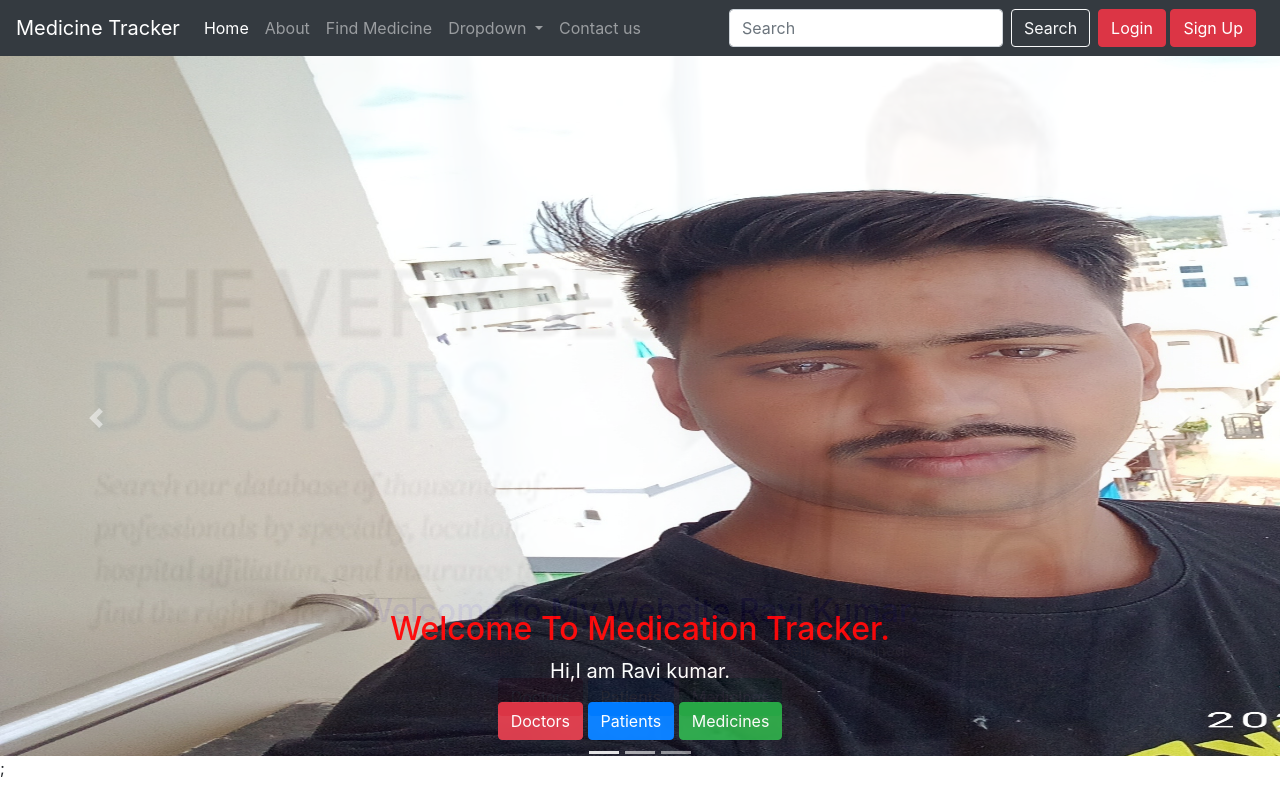
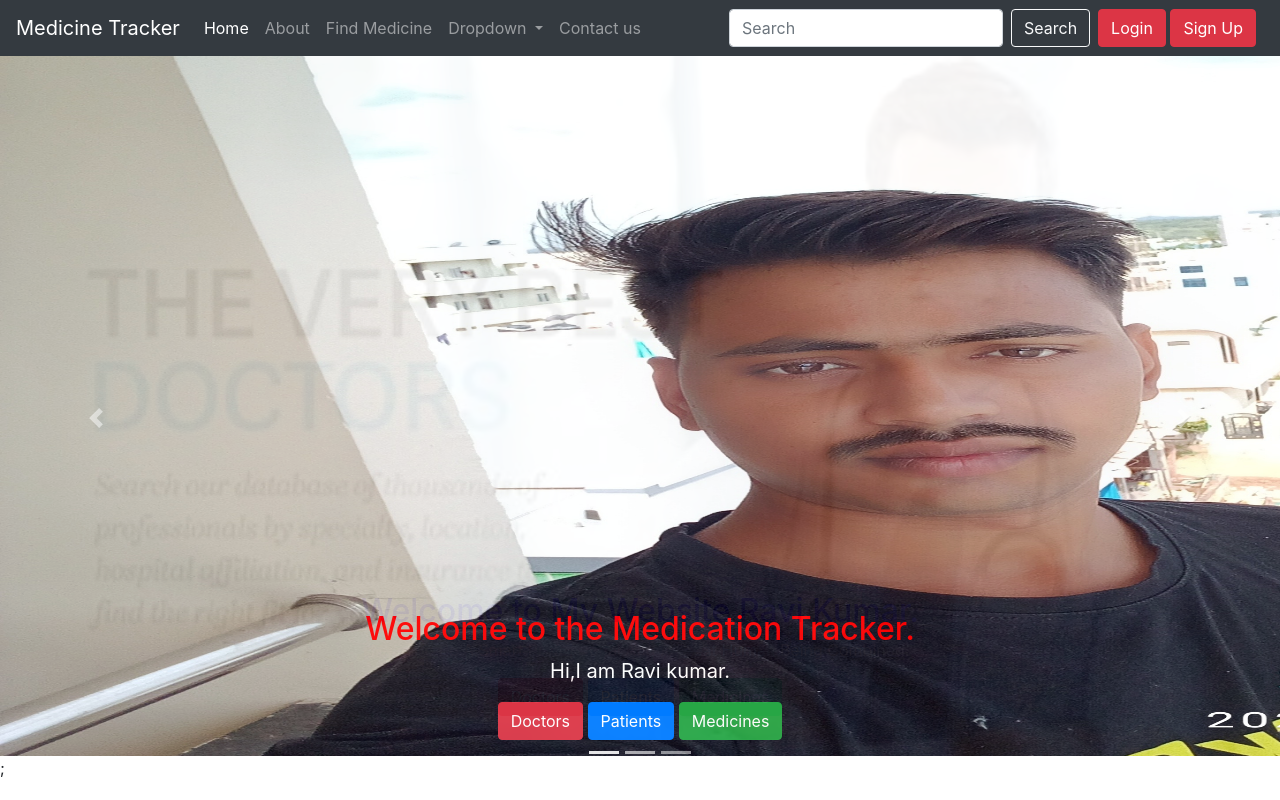
Before and after one commit to rksorry7255tu/Medicine-Tracker, a plain HTML site: page index.html in a window 1280 px wide. Shown: the top 800 px of the page. Drawn offline with nearby package versions, Linux system fonts and the light colour scheme.

Commit message:
commited

```diff
--- a/index.html
+++ b/index.html
@@ -264,7 +264,7 @@
         <div class="carousel-item active">
           <img src="pp.jpg" height=700px width=1710px;https:"">;
           <div class="carousel-caption d-none d-md-block">
-            <h2 style="color: red">Welcome To Medication Tracker.</h2>
+            <h2 style="color: red">Welcome to the Medication Tracker.</h2>
             <p style="font-size: 1.25rem">Hi,I am Ravi kumar.</p>
             <button class="btn btn-danger">Doctors</button>
             <button class="btn btn-primary">Patients</button>
```
